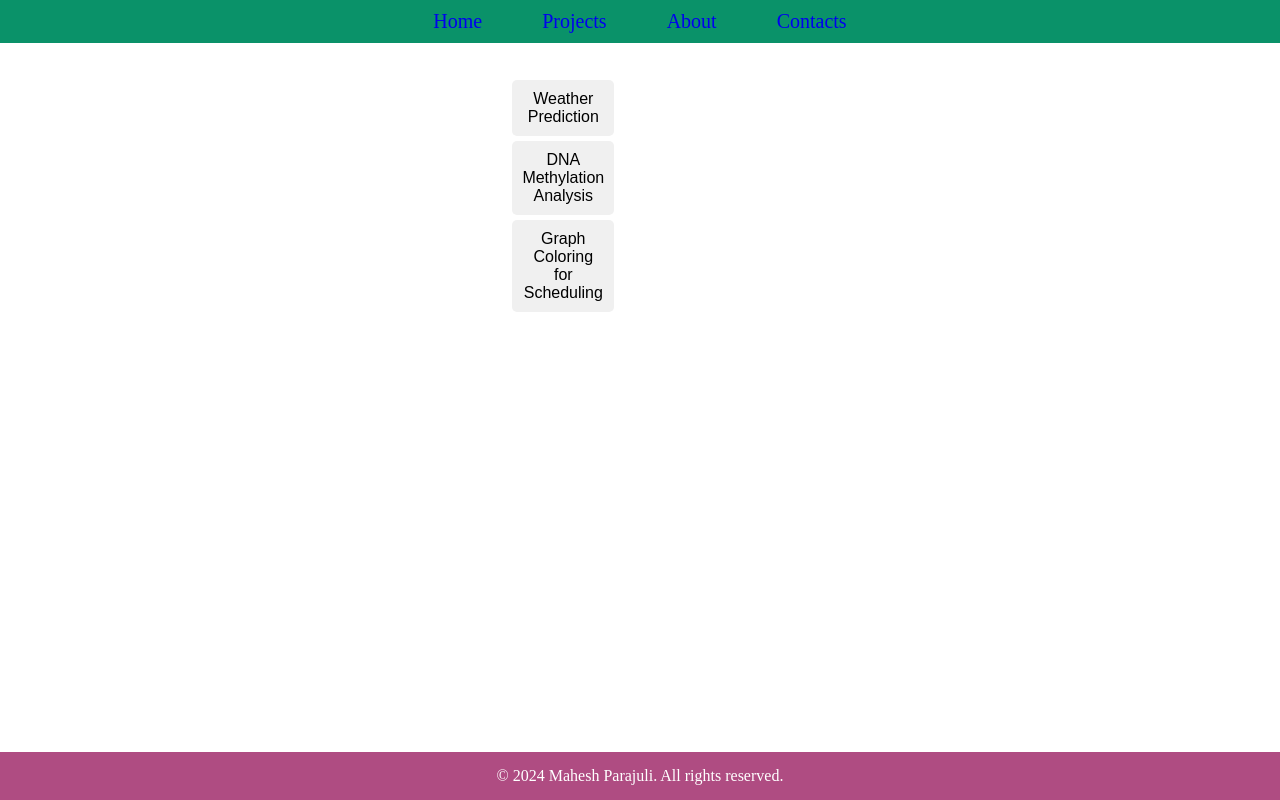
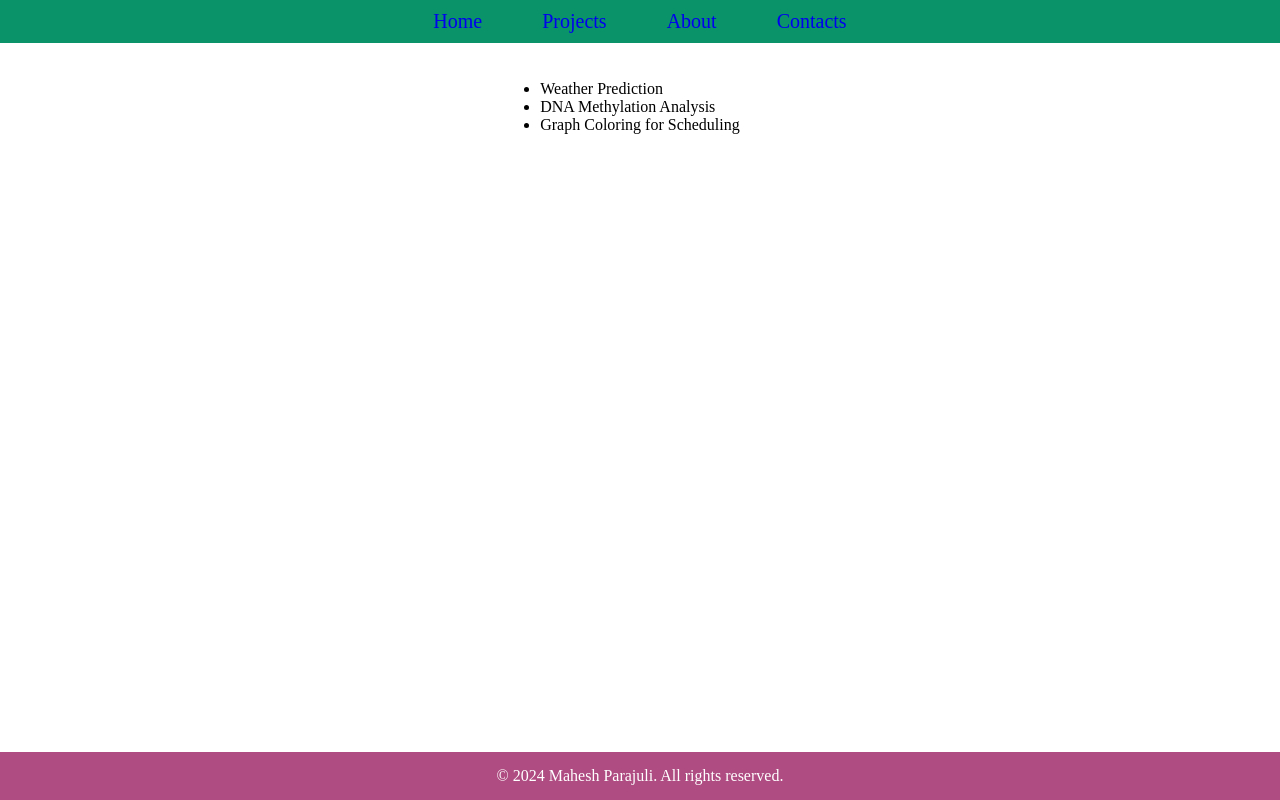
Before and after one commit to maheshparajuli/DailyGuruba, a React (Create React App) app: page /projects in a window 1280 px wide. Built offline with nearby package versions, Linux system fonts and the light colour scheme.

Commit message:
some changes

```diff
--- a/src/Projects.css
+++ b/src/Projects.css
@@ -1,70 +1,65 @@
 .projects-container {
-  display: flex;
-  justify-content: space-between; /* Space between the project list and popup */
   padding: 20px;
-  font-family: Arial, sans-serif;
 }
 
-.projects-list {
-  flex: 1; /* Take up available space */
-  margin-right: 20px; /* Space between list and popup */
+.semester-grid {
+  display: grid;
+  grid-template-columns: repeat(auto-fill, minmax(150px, 1fr));
+  gap: 15px;
 }
 
-.projects-list ul {
-  list-style-type: none;
-  padding: 0;
+.semester-container {
+  padding: 20px;
+  border-radius: 8px;
+  color: #fff;
+  text-align: center;
+  font-weight: bold;
+  cursor: pointer;
+  transition: transform 0.3s ease;
 }
 
-.projects-list li {
-  cursor: pointer;
-  padding: 10px;
-  background-color: #f0f0f0;
-  margin-bottom: 5px;
-  text-align: center;
-  border-radius: 5px;
-  transition: background-color 0.3s;
+.semester-container:hover {
+  transform: scale(1.05);
 }
 
-.projects-list li:hover {
-  background-color: #d0d0ff;
-}
+/* Assign unique colors to each semester container */
+.color-1 { background-color: #ff6f61; }
+.color-2 { background-color: #6b5b95; }
+.color-3 { background-color: #88b04b; }
+.color-4 { background-color: #f7cac9; }
+.color-5 { background-color: #92a8d1; }
+.color-6 { background-color: #955251; }
+.color-7 { background-color: #b565a7; }
+.color-8 { background-color: #009688; }
 
-.popup-container {
-  flex: 2; /* Allow the popup to take up more space */
+/* Popup styling */
+.popup {
+  position: fixed;
+  top: 0;
+  left: 0;
+  width: 100%;
+  height: 100%;
+  background-color: rgba(0, 0, 0, 0.5);
   display: flex;
-  justify-content: center; /* Center the popup horizontally */
-}
-
-.popup {
-  position: relative;
-  background-color: white;
-  padding: 20px;
-  box-shadow: 0px 4px 8px rgba(0, 0, 0, 0.1);
-  width: 400px; /* Adjust as needed */
-  border-radius: 8px;
+  justify-content: center;
+  align-items: center;
 }
 
 .popup-content {
-  position: relative;
+  background-color: #fff;
+  padding: 20px;
+  border-radius: 8px;
+  text-align: center;
+  max-width: 400px;
+  width: 90%;
 }
 
-.close {
-  position: absolute;
-  top: 10px;
-  right: 10px;
+button {
+  margin-top: 10px;
+  padding: 8px 12px;
   cursor: pointer;
-  font-size: 24px;
-  color: #333;
+  border: none;
+  background-color: #333;
+  color: #fff;
+  border-radius: 4px;
 }
-
-.doc-content h2 {
-  color: #333399;
-}
-
-.doc-content ul {
-  padding-left: 20px;
-}
-
-.doc-content li {
-  margin: 5px 0;
-}
```
